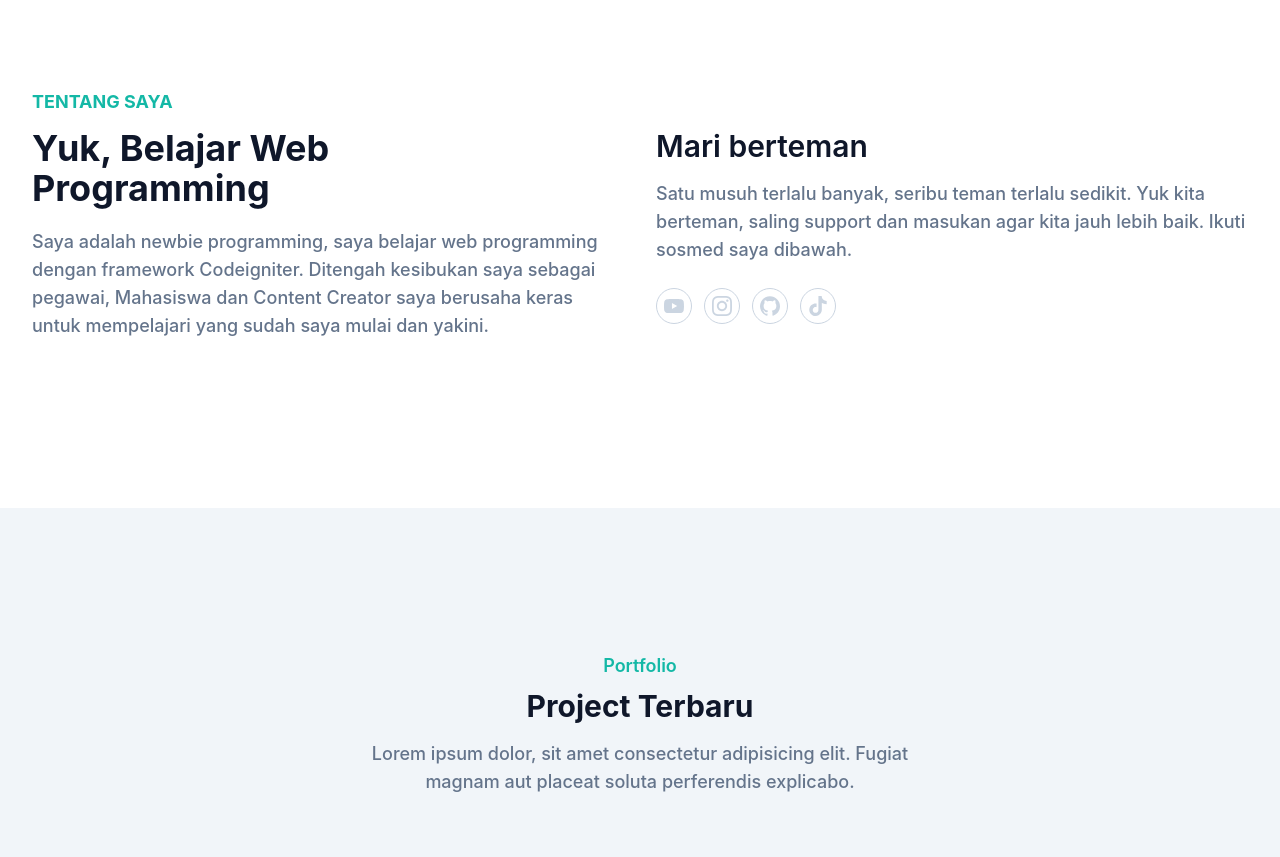
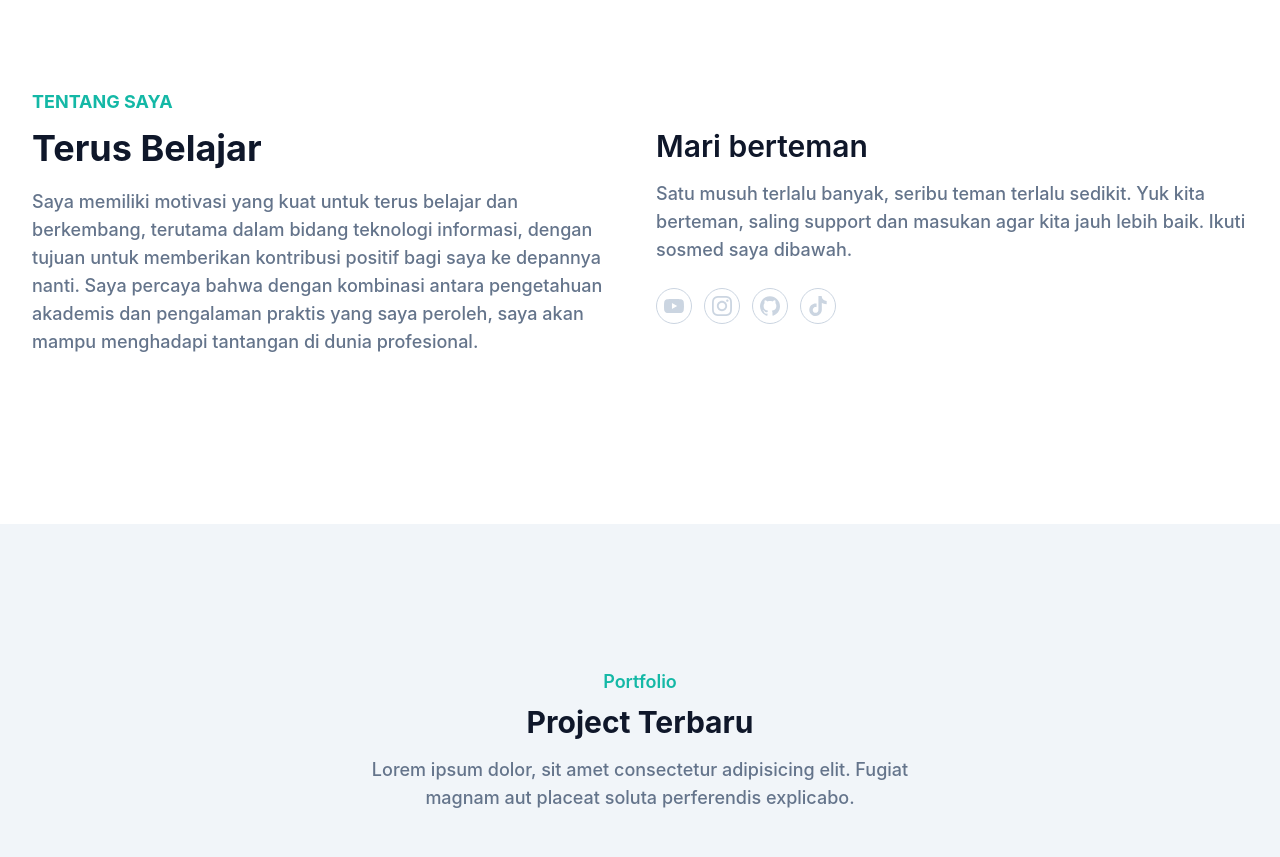
Before and after one commit to slmtwn/portfolio-tailwind-css, a website: page index.html in a window 1280 px wide. Shown: the part 840-1697 px from the top of the page. Drawn offline with Linux system fonts and the light colour scheme.

Commit message:
Update index.html

```diff
--- a/index.html
+++ b/index.html
@@ -107,11 +107,8 @@
             <div class="flex flex-wrap">
                 <div class="w-full px-4 mb-10 lg:w-1/2">
                     <h4 class="font-bold uppercase text-primary text-lg mb-3">Tentang Saya</h4>
-                    <h2 class="font-bold text-dark text-3xl mb-5 max-w-md lg:text-4xl">Yuk, Belajar Web Programming</h2>
-                    <p class="font-medium text-base text-secondary max-w-xl lg:text-lg">Saya adalah newbie programming,
-                        saya belajar web programming dengan framework Codeigniter. Ditengah kesibukan saya sebagai
-                        pegawai, Mahasiswa dan Content Creator saya berusaha keras untuk mempelajari yang sudah saya
-                        mulai dan yakini.</p>
+                    <h2 class="font-bold text-dark text-3xl mb-5 max-w-md lg:text-4xl">Terus Belajar</h2>
+                    <p class="font-medium text-base text-secondary max-w-xl lg:text-lg">Saya memiliki motivasi yang kuat untuk terus belajar dan berkembang, terutama dalam bidang teknologi informasi, dengan tujuan untuk memberikan kontribusi positif bagi saya ke depannya nanti. Saya percaya bahwa dengan kombinasi antara pengetahuan akademis dan pengalaman praktis yang saya peroleh, saya akan mampu menghadapi tantangan di dunia profesional.</p>
                 </div>
                 <div class="w-full px-4 lg:w-1/2">
                     <h3 class="font-semibold text-dark text-2xl mb-4 lg:text-3xl lg:pt-10">Mari berteman</h3>
```
